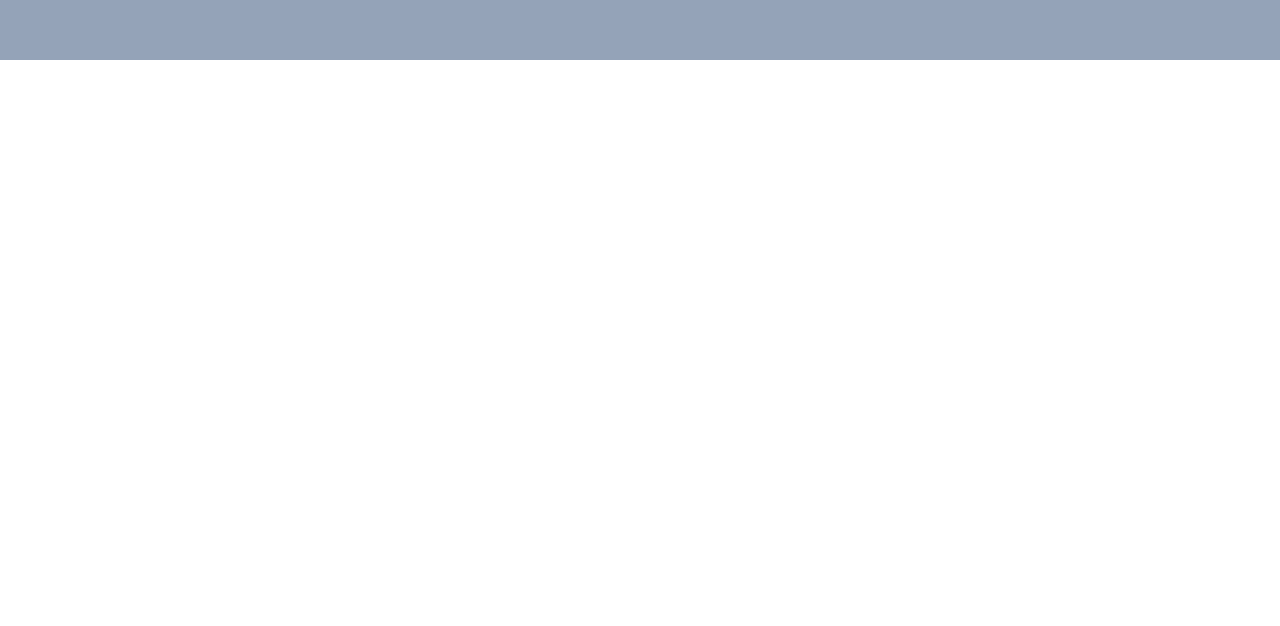
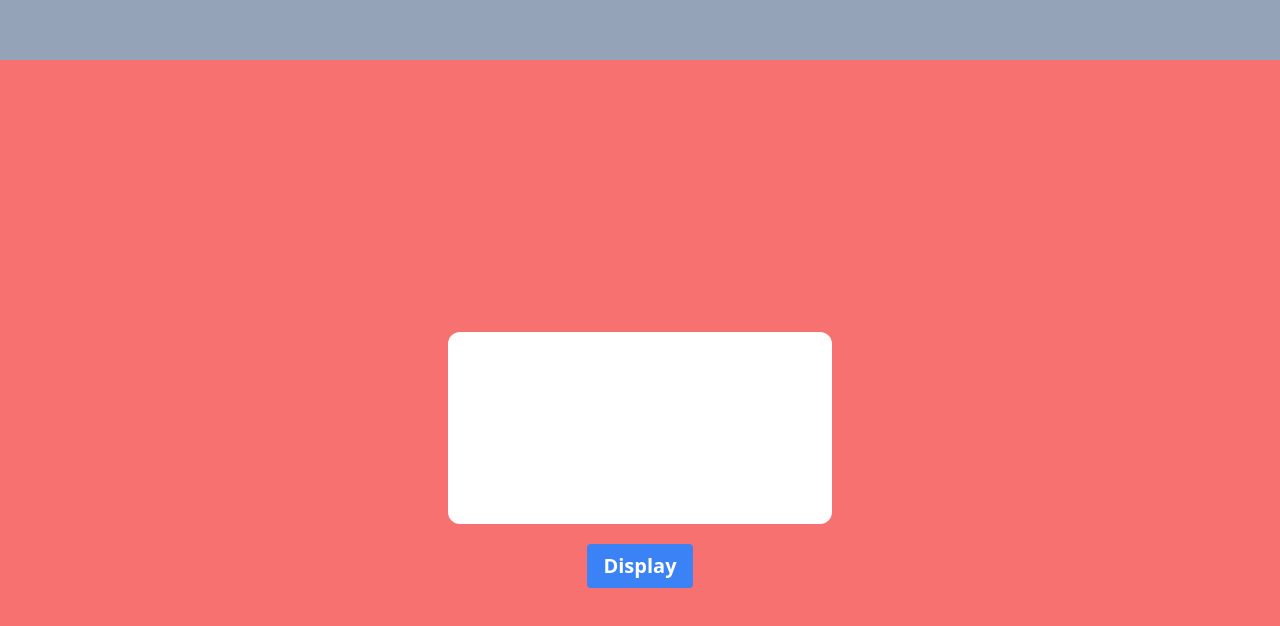
Before and after one commit to abhay-ag/ReactJS, a React (Create React App) app in the folder react-day-1/: page / in a window 1280 px wide. Shown: the part 740-1366 px from the top of the page. Before the commit the page ends 800 px from the top, so only its background shows below. Built offline with nearby package versions, Linux system fonts and the light colour scheme.

Commit message:
Added another component for text modification | count no. words

```diff
--- a/react-day-1/src/App.js
+++ b/react-day-1/src/App.js
@@ -1,3 +1,4 @@
+import Com1 from './Com1';
 import Comp from './Comp';
 import Navbar from './Navbar';
 import './style.css';
@@ -10,6 +11,7 @@ function App() {
         links={["Home", "Projects", "Bye-Bye"]}
       />
       <Comp />
+      <Com1 />
     </div>
   );
 }
--- /dev/null
+++ b/react-day-1/src/Com1.jsx
@@ -0,0 +1,23 @@
+import React, { useState } from 'react'
+
+function Com1() {
+  const [curLength, setLength] = useState(0);
+  const [flag, setFlag] = useState(false)
+  const handleCLick = () => {
+      setFlag(true)
+  }
+  const handleOnChange = (e) => {
+      const str = (e.target.value).split(" ")
+      setFlag(false)
+      setLength(str.length)
+  }
+  return (
+    <div className='w-screen bg-red-400 h-screen flex flex-col justify-center items-center'>
+        <textarea className='w-96 h-48 rounded-xl resize-none box-border p-5 font-bold text-xl' onChange={handleOnChange}></textarea>
+        <button className='bg-blue-500 box-border mt-5 px-4 py-2 rounded font-bold text-white text-xl' onClick={handleCLick}>Display</button>
+        {flag && <p className='font-bold text-2xl'>No. of Words: {curLength}</p>}
+    </div>
+  )
+}
+
+export default Com1
```
Also changed, not shown: react-day-1/src/style.css.
